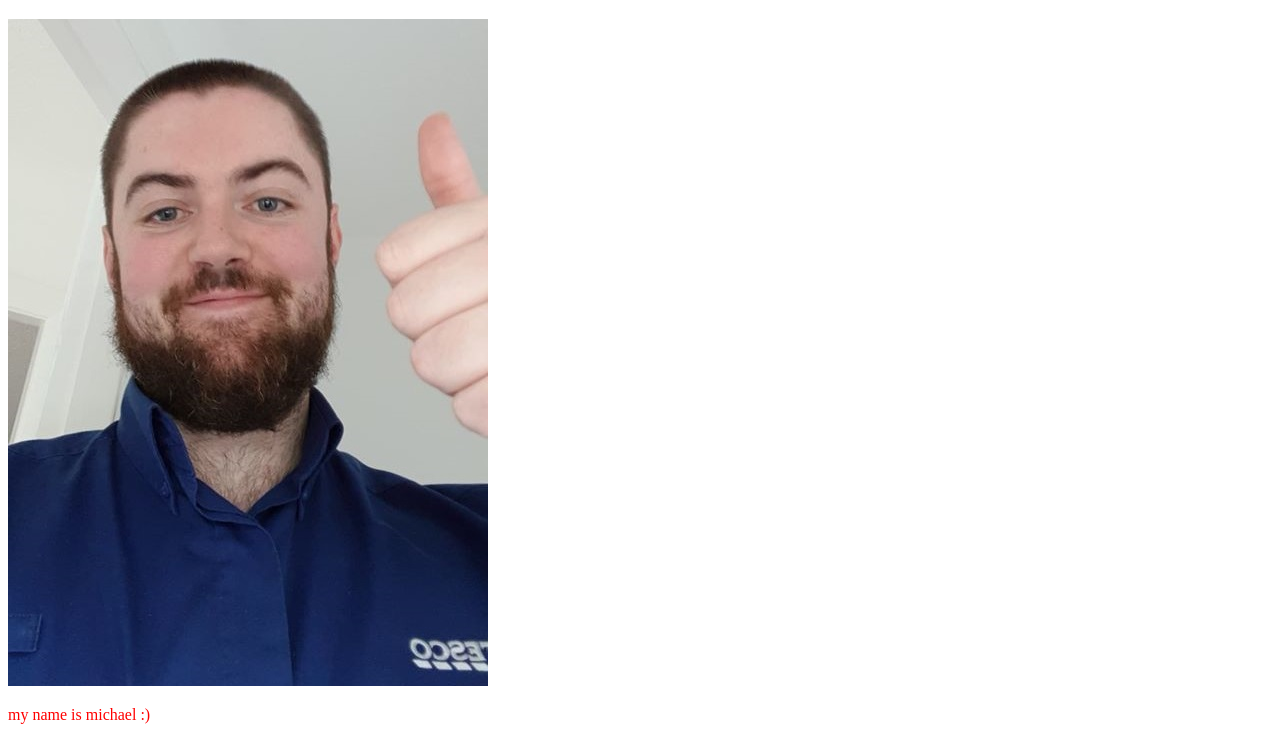
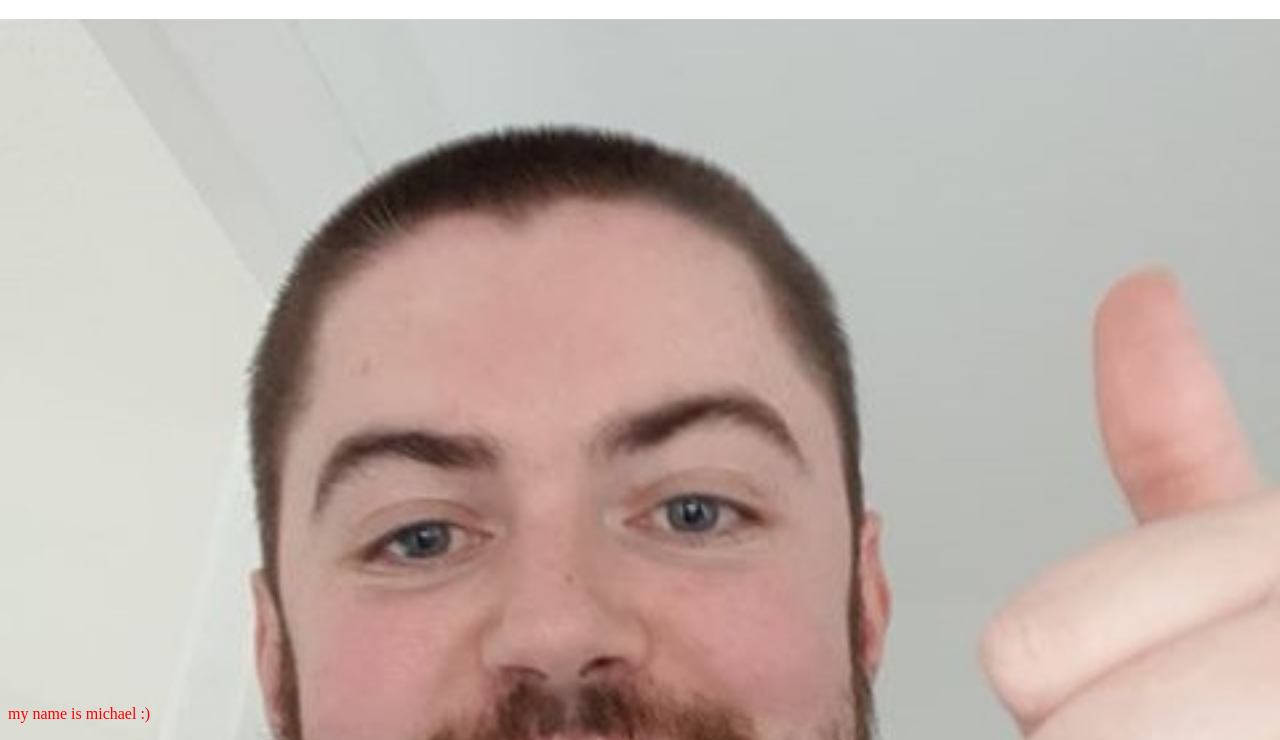
Before and after one commit to dario108/dario108.github.io, a plain HTML site: page index.html in a window 1280 px wide. Shown: the part 61-801 px from the top of the page. Drawn offline with Linux system fonts and the light colour scheme.

Commit message:
no message

```diff
--- a/index.html
+++ b/index.html
@@ -26,8 +26,8 @@
 
 <body>
   <h1>Hello</h1>
-  <img src="/images/mike.jpg" alt="Smiley face">
-  <p style="color:red"> my name is michael :)</p>
+  <img src="/images/mike.jpg" style="position: fixed;width: 100%;  left: 0;" alt="Smiley face">
+  <p style="color:red; position: fixed; bottom: 0;"> my name is michael :)</p>
 
 </body>
 
```
